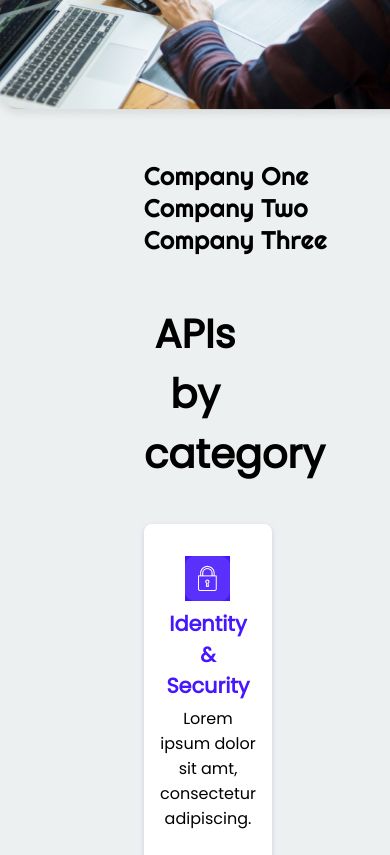
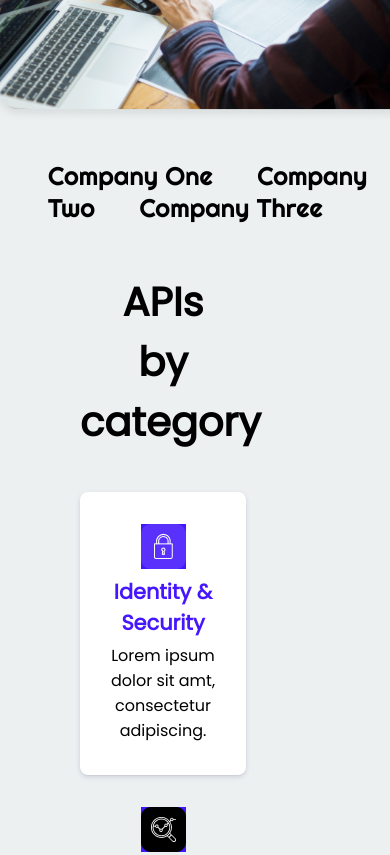
Before and after one commit to MoAnsarMansoorie/computer-boy-project-09, a website: page index.html in a window 390 px wide. Shown: the part 560-1415 px from the top of the page. Drawn offline with Linux system fonts and the light colour scheme.

Commit message:
Responsive

```diff
--- a/style.css
+++ b/style.css
@@ -349,8 +349,9 @@ section.blog-section {
   }
 
   .companies {
-    margin-left: 1rem;
+    margin-left: -5rem;
     margin-top: 18rem;
+    padding: -1rem;
   }
 
   .companies a {
@@ -362,7 +363,7 @@ section.blog-section {
   }
 
   .api {
-    margin-left: 1rem;
+    margin-left: -3rem;
     margin-right: 1rem;
     margin-top: 3rem;
     text-align: center;
@@ -405,7 +406,7 @@ section.blog-section {
   .blog-heading {
     margin-top: 2rem;
    text-align: center;
-   margin-left: 10rem;
+   margin-left: 5rem;
   }
 
   .blog-cards {
```
